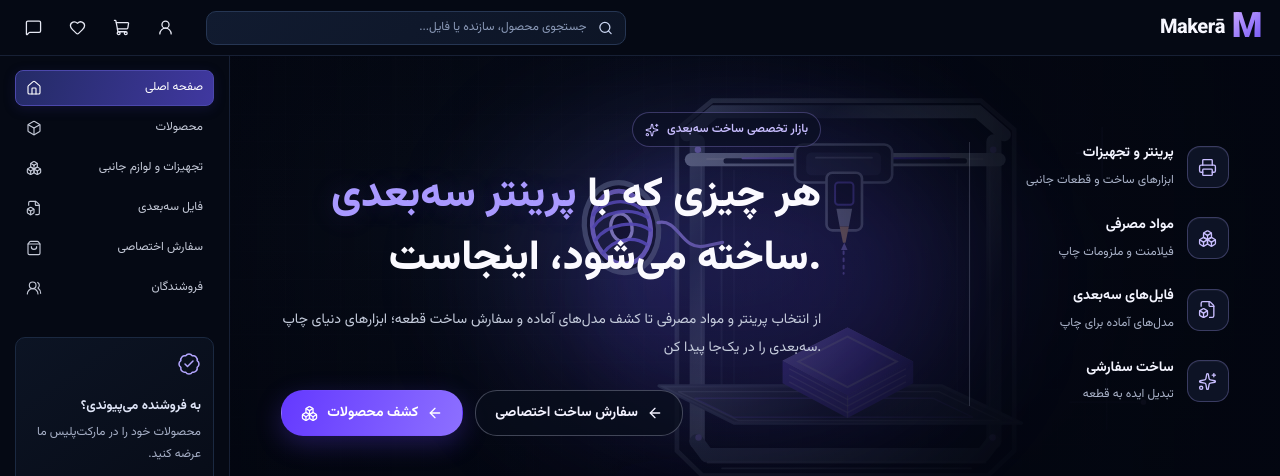
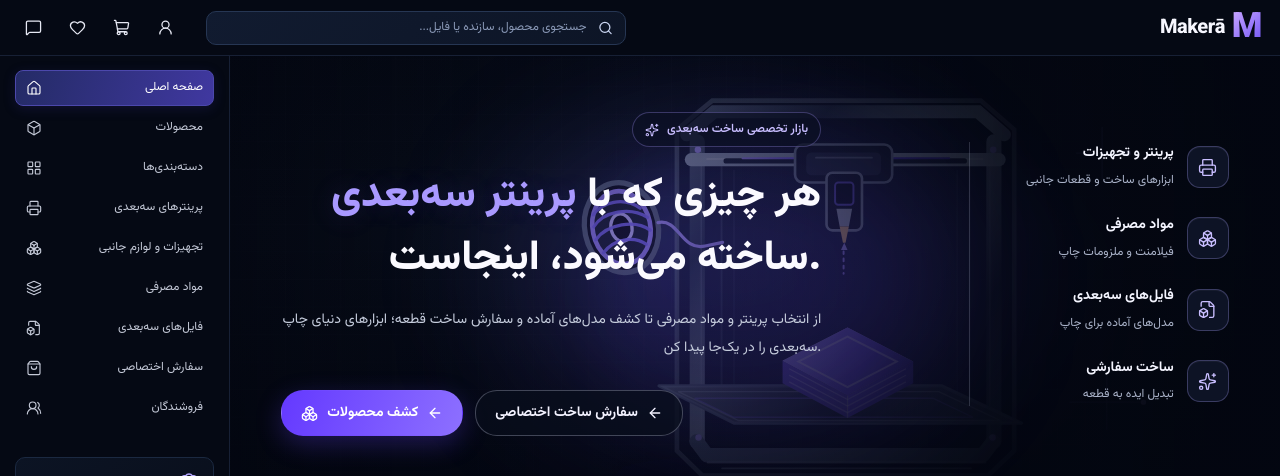
Before and after one commit to ParisaAtaee2000/web-projects, a React (Vite) app in the folder 3d-marketplace/: page / in a window 1280 px wide. Shown: the top 476 px of the page. Built offline with nearby package versions, Linux system fonts and the light colour scheme.

Commit message:
Make sidebar the single source for primary navigation

```diff
--- a/3d-marketplace/src/components/sidebar/SidebarMenu.tsx
+++ b/3d-marketplace/src/components/sidebar/SidebarMenu.tsx
@@ -1,12 +1,25 @@
-import { Box, Boxes, FileBox, House, ShoppingBag, UsersRound } from "lucide-react";
+import {
+  Box,
+  Boxes,
+  FileBox,
+  House,
+  Layers3,
+  LayoutGrid,
+  Printer,
+  ShoppingBag,
+  UsersRound,
+} from "lucide-react";
 import { ROUTES } from "../../app/router/routeNames";
 import { SidebarMenuItem } from "./SidebarMenuItem";
 
 const items = [
   { label: "صفحه اصلی", href: ROUTES.home, Icon: House },
   { label: "محصولات", href: ROUTES.products, Icon: Box },
+  { label: "دسته‌بندی‌ها", href: ROUTES.categories, Icon: LayoutGrid },
+  { label: "پرینترهای سه‌بعدی", href: ROUTES.printers, Icon: Printer },
   { label: "تجهیزات و لوازم جانبی", href: ROUTES.accessories, Icon: Boxes },
-  { label: "فایل سه‌بعدی", href: ROUTES.files3d, Icon: FileBox },
+  { label: "مواد مصرفی", href: ROUTES.materials, Icon: Layers3 },
+  { label: "فایل‌های سه‌بعدی", href: ROUTES.files3d, Icon: FileBox },
   { label: "سفارش اختصاصی", href: ROUTES.customOrders, Icon: ShoppingBag },
   { label: "فروشندگان", href: ROUTES.makers, Icon: UsersRound },
 ];
@@ -24,7 +37,7 @@ export function SidebarMenu() {
   const pathname = normalizePath(window.location.pathname);
 
   return (
-    <nav className="sidebar-menu" aria-label="منوی کناری">
+    <nav className="sidebar-menu" aria-label="ناوبری اصلی">
       {items.map((item) => (
         <SidebarMenuItem
           key={item.href}
```
